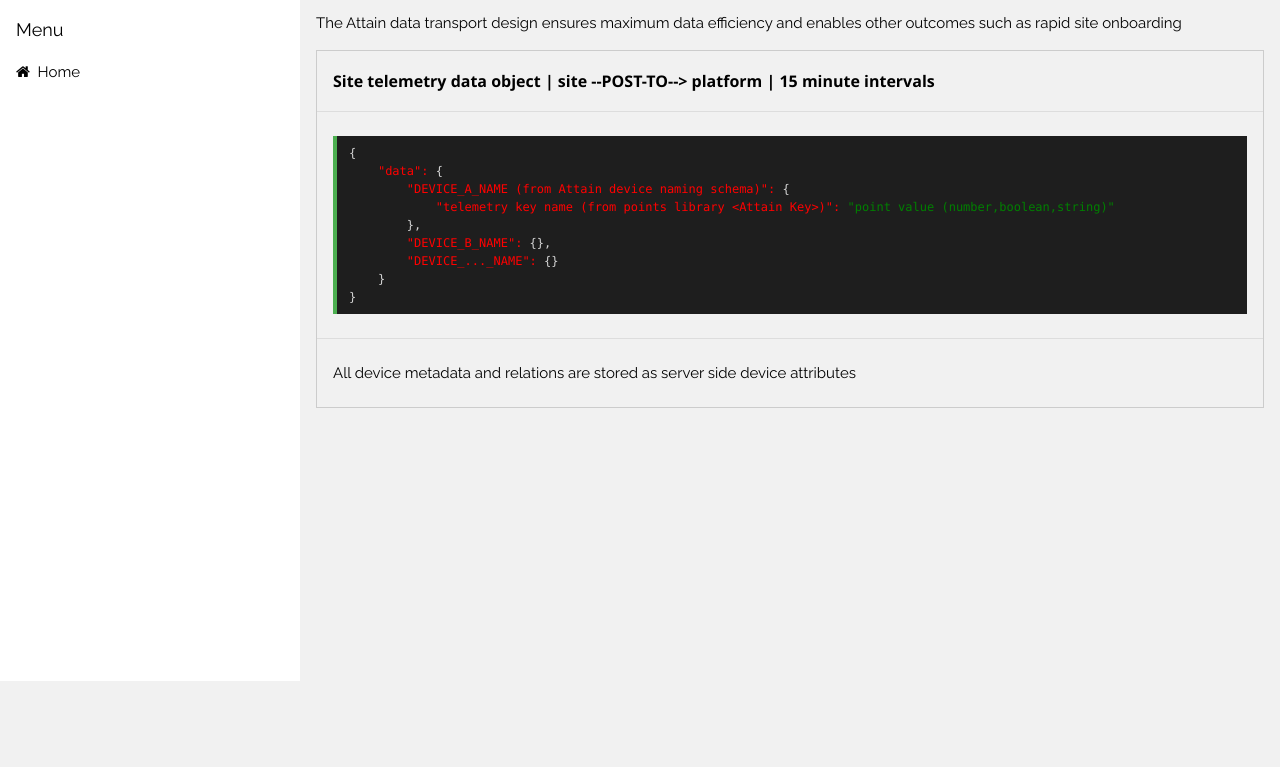
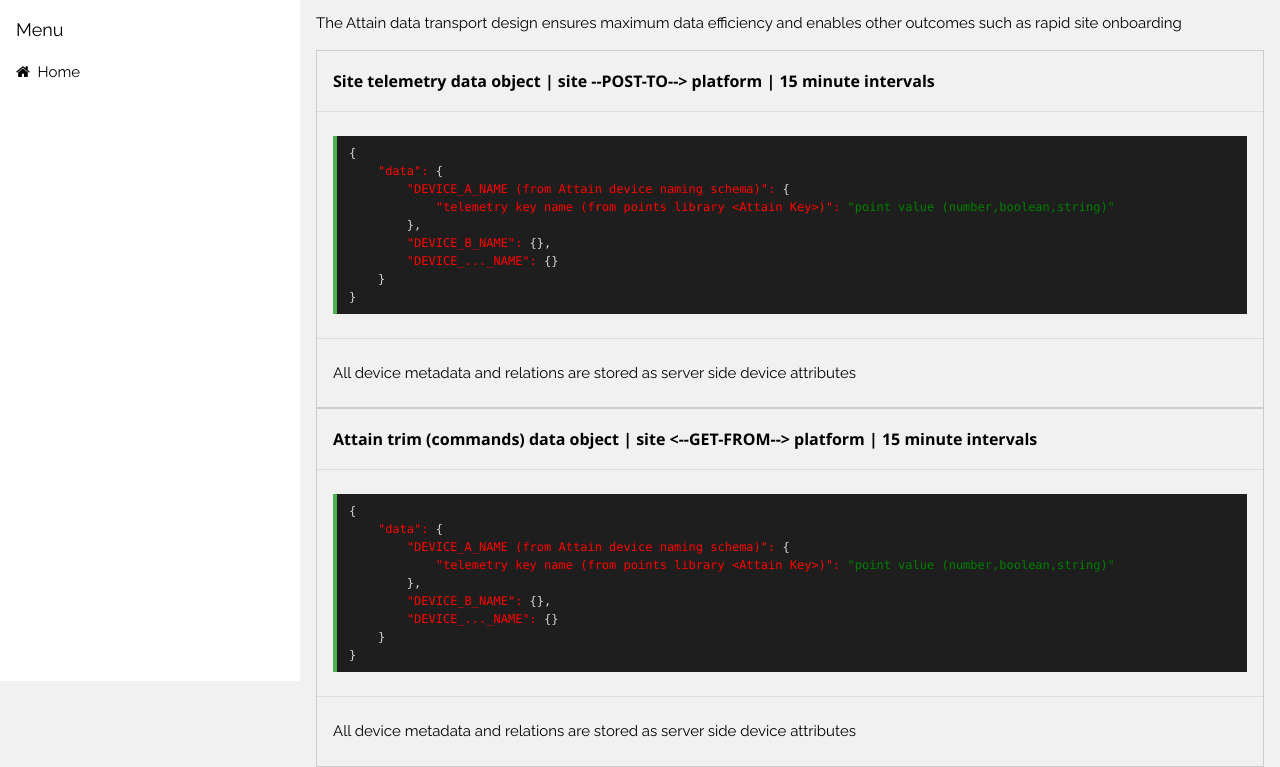
Before and after one commit to Attain-Energy-IO/attainWebService, a plain HTML site: page dataLink.html in a window 1280 px wide. Shown: the part 162-929 px from the top of the page. Before the commit the page ends 800 px from the top, so only its background shows below. Drawn offline with nearby package versions, Linux system fonts and the light colour scheme; no server answers.

Commit message:
Update dataLink.html

```diff
--- a/dataLink.html
+++ b/dataLink.html
@@ -73,6 +73,12 @@ html,body,h1,h2,h3,h4,h5 {font-family: "Raleway", sans-serif}
     <li><pre class="n0-code n0-small" v-html="syntaxHighlight(dataDesignA)"></pre></li>
     <li><p>All device metadata and relations are stored as server side device attributes</p></li>
   </ul>
+  <ul class="n0-ul n0-border">
+    <li><h6><b>Attain trim (commands) data object | site <--GET-FROM--> platform | 15 minute intervals</b></h6></li>
+    <li><pre class="n0-code n0-small" v-html="syntaxHighlight(dataDesignA)"></pre></li>
+    <li><p>All device metadata and relations are stored as server side device attributes</p></li>
+  </ul>
+
 </div>
 
 <!-- End page content -->
```
